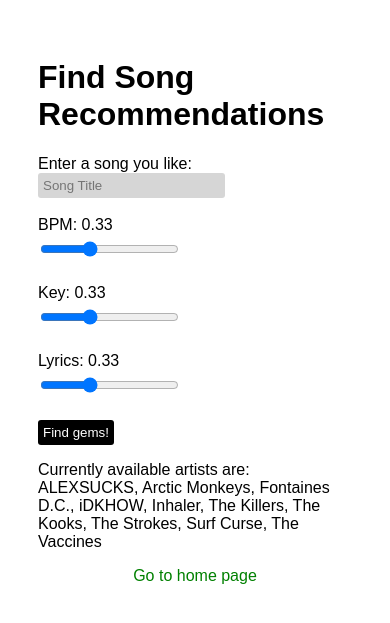
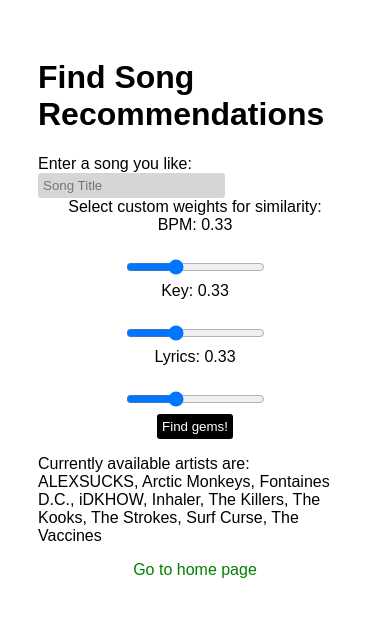
Before and after one commit to oscarrezab/indie-gems, a Django app: template indiegems/song_recommender/templates/recommendations.html in a window 390 px wide. Shown: the top 623 px of the page. Run offline with Django 5.2, Linux system fonts and the light colour scheme; the template is opened without the code that fills it, so the values that code supplies are empty.

Commit message:
Fix Style
Give some style to the sliders

```diff
--- a/indiegems/song_recommender/templates/index.html
+++ b/indiegems/song_recommender/templates/index.html
@@ -4,7 +4,7 @@
     <meta charset="UTF-8">
     <meta name="viewport" content="width=device-width, initial-scale=1.0">
     {% load static %}
-    <link rel="stylesheet" type="text/css" href="{% static 'style.css' %}">
+    <link rel="stylesheet" type="text/css" href="{% static '/css/style.css' %}">
 
     <title>Indie Gems</title>
 </head>
--- a/indiegems/song_recommender/templates/recommendations.html
+++ b/indiegems/song_recommender/templates/recommendations.html
@@ -4,7 +4,7 @@
         <meta charset="UTF-8">
         <meta name="viewport" content="width=device-width, initial-scale=1.0">
         {% load static %}
-        <link rel="stylesheet" type="text/css" href="{% static 'style.css' %}">
+        <link rel="stylesheet" type="text/css" href="{% static '/css/style.css' %}">
 
         <title>Get Song Recommendations - Indie Gems</title>
     </head>
@@ -23,16 +23,17 @@
               </datalist>
             </div>
 
-            </br>
+
+            <span>Select custom weights for similarity:</span>
             <div class="weight-sliders">
               <label>BPM: <span id="value1">0.33</span></label><br>
-              <input type="range" id="bpm_slider" name="bpm_slider" min="0" max="1" step="0.01" value="{{ request.POST.bpm_slider|default:"0.33" }}"><br><br>
+              <input type="range" id="bpm_slider" name="bpm_slider" min="0" max="1" step="0.01" value="{{ request.POST.bpm_slider|default:"0.33" }}">
 
               <label>Key: <span id="value2">0.33</span></label><br>
-              <input type="range" id="key_slider" name="key_slider" min="0" max="1" step="0.01" value="{{ request.POST.key_slider|default:"0.33" }}"><br><br>
+              <input type="range" id="key_slider" name="key_slider" min="0" max="1" step="0.01" value="{{ request.POST.key_slider|default:"0.33" }}">
 
               <label>Lyrics: <span id="value3">0.33</span></label><br>
-              <input type="range" id="lyrics_slider" name="lyrics_slider" min="0" max="1" step="0.01" value="{{ request.POST.lyrics_slider|default:"0.33" }}"><br><br>
+              <input type="range" id="lyrics_slider" name="lyrics_slider" min="0" max="1" step="0.01" value="{{ request.POST.lyrics_slider|default:"0.33" }}">
 
               <script src="{% static '/javascript/slider.js'%}"></script>
             </div>
--- a/indiegems/static/style.css
+++ b/indiegems/static/css/style.css
@@ -15,6 +15,19 @@ body {
     flex-direction: column;
     gap: 0px;
     align-items: center;
+}
+
+form {
+    display: flex;
+    align-items: center;
+    flex-direction: column;
+}
+
+.weight-sliders {
+    display: flex;
+    align-items: center;
+    gap: 10px;
+
 }
 
 /* HomePage Logo */
@@ -84,4 +97,11 @@ button {
         font-size: 10px; /* Adjust the font size as needed */
         overflow-x: hidden;
     }
+
+    .weight-sliders {
+        display: flex;
+        flex-direction: column;
+        align-items: center;
+        gap: 0px;
+    }
 }
```
